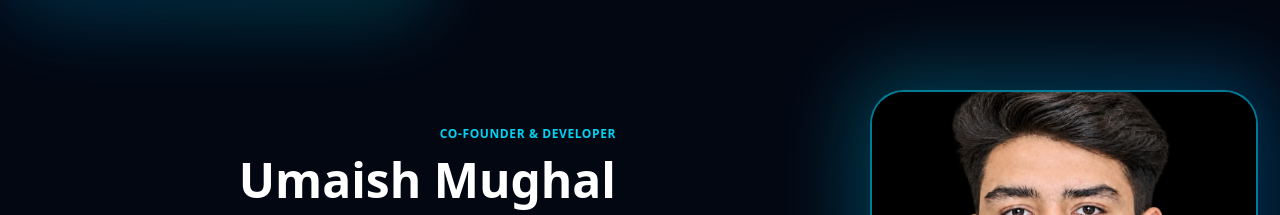
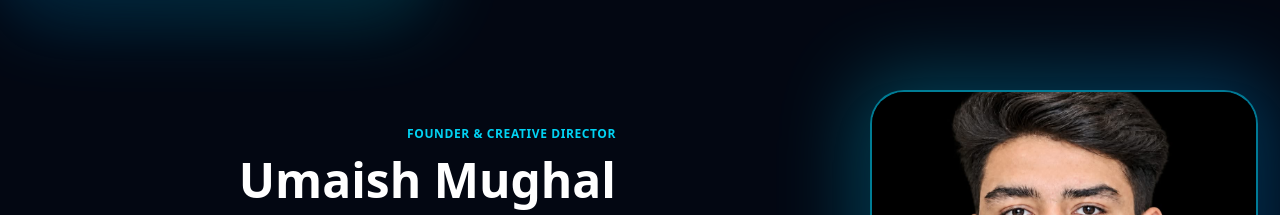
Before and after one commit to techbuddies134/Portfolio, a Next.js app: page / in a window 1280 px wide. Shown: the part 1444-1659 px from the top of the page. Built offline with nearby package versions, Linux system fonts and the light colour scheme.

Commit message:
update Umaish title to Founder & Creative Director

```diff
--- a/app/page.tsx
+++ b/app/page.tsx
@@ -262,7 +262,7 @@ export default function Portfolio() {
               className="grid md:grid-cols-2 gap-12 items-center"
             >
               <div className="text-center md:text-right order-2 md:order-1">
-                <span className="text-cyan-400 font-semibold tracking-wider text-xs uppercase">Co-Founder & Developer</span>
+                <span className="text-cyan-400 font-semibold tracking-wider text-xs uppercase">FOUNDER & CREATIVE DIRECTOR</span>
                 <h3 className="text-4xl md:text-5xl font-bold mt-3 mb-3 text-white">Umaish Mughal</h3>
                 <div className="w-20 h-1 bg-gradient-to-r from-cyan-400 to-blue-500 rounded-full mx-auto md:ml-auto md:mr-0 mb-6"></div>
                 <p className="text-cyan-400 text-lg font-medium mb-4">Full Stack Web Developer</p>
```
